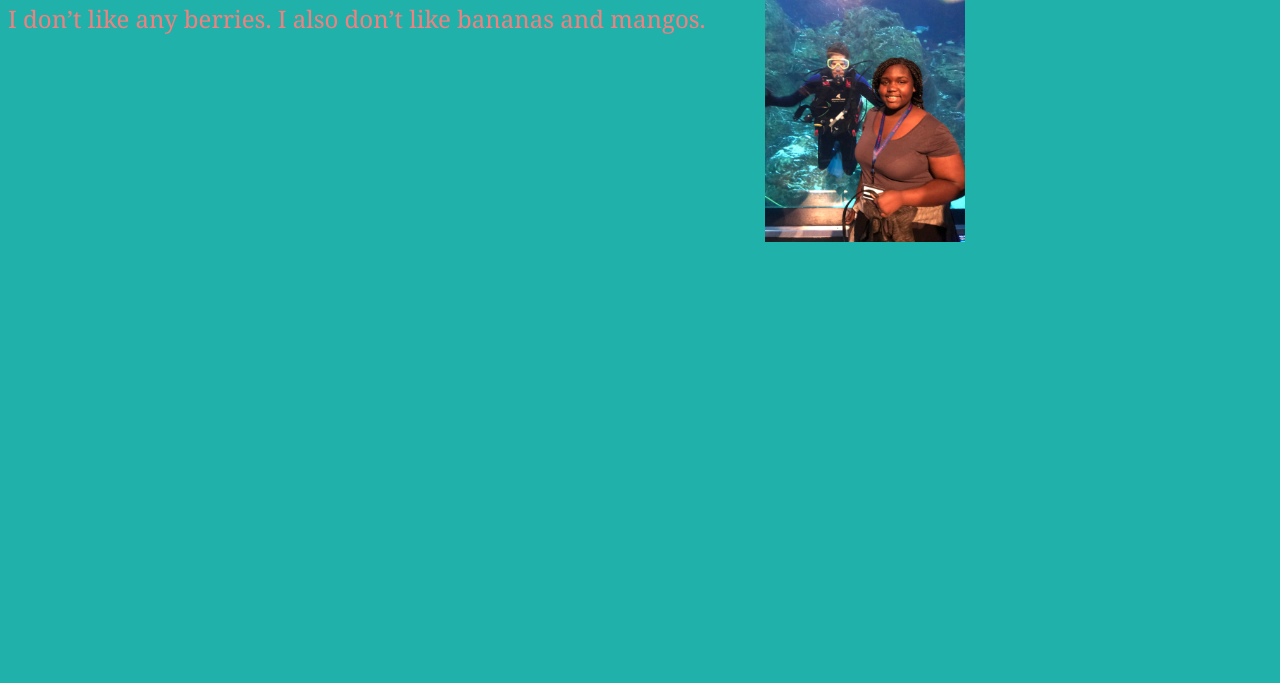
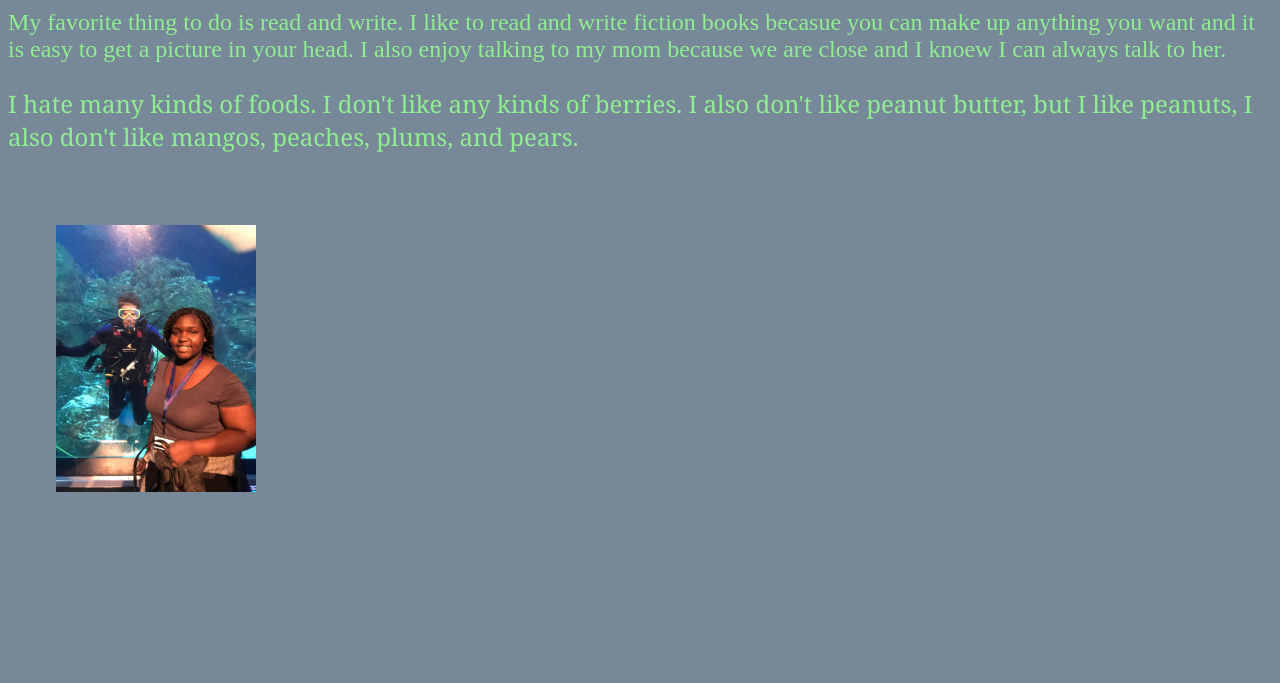
Before and after one commit to DBundick/portfolio-, a plain HTML site: page about.html in a window 1280 px wide. Shown: the part 117-800 px from the top of the page. Drawn offline with Linux system fonts and the light colour scheme.

Commit message:
changed color ratio

```diff
--- a/PortfolioStyle.css
+++ b/PortfolioStyle.css
@@ -1,6 +1,5 @@
 body {
-    background: lightseagreen
-}
+    background:lightslategray}
 
 #Favorite{
     font-size: 1.5rem;
@@ -9,7 +8,7 @@ body {
 }
 #Dislikes{
     font-size:1.5rem;
-    color: lightcoral;
+    color: lightgreen;
     font-family: Cambria, Cochin, Georgia, Times, 'Times New Roman', serif
 }
 #Picture{
@@ -19,3 +18,6 @@ body {
 #cake{
     float: left;
 }
+body{
+    background: lightslategray
+}
--- a/about.html
+++ b/about.html
@@ -11,13 +11,14 @@ DOCTYPE html>
 
 <body>
     <nav>
-        <a href="contact.html">Home</a>
+        <a href="contact.html">Contact Me</a>
         <a href="resume.html">Resume</a>
         <a href="projects.html">Projects</a>
     </nav>
     <div id="cake">
-    <p id="Favorite">My favorite thing to do is read and write. I also enjoy talking to my mom. </p>
-    <p id="Dislikes">I don’t like any berries. I also don’t like bananas and mangos. </p>
+        <h1> Danye' Bundick</h1>
+    <p id="Favorite">My favorite thing to do is read and write. I like to read and write fiction books becasue you can make up anything you want and it is easy to get a picture in your head. I also enjoy talking to my mom because we are close and I knoew I can always talk to her.   </p>
+    <p id="Dislikes">I hate many kinds of foods. I don't like any kinds of berries. I also don't like peanut butter, but I like peanuts, I also don't like mangos, peaches, plums, and pears. </p>
 </div>
     <img id="Picture" src="IMG_4105.JPG" alt="Danye'">
 </body>
```
Also changed, not shown: resume.html (+1 -2 lines).
